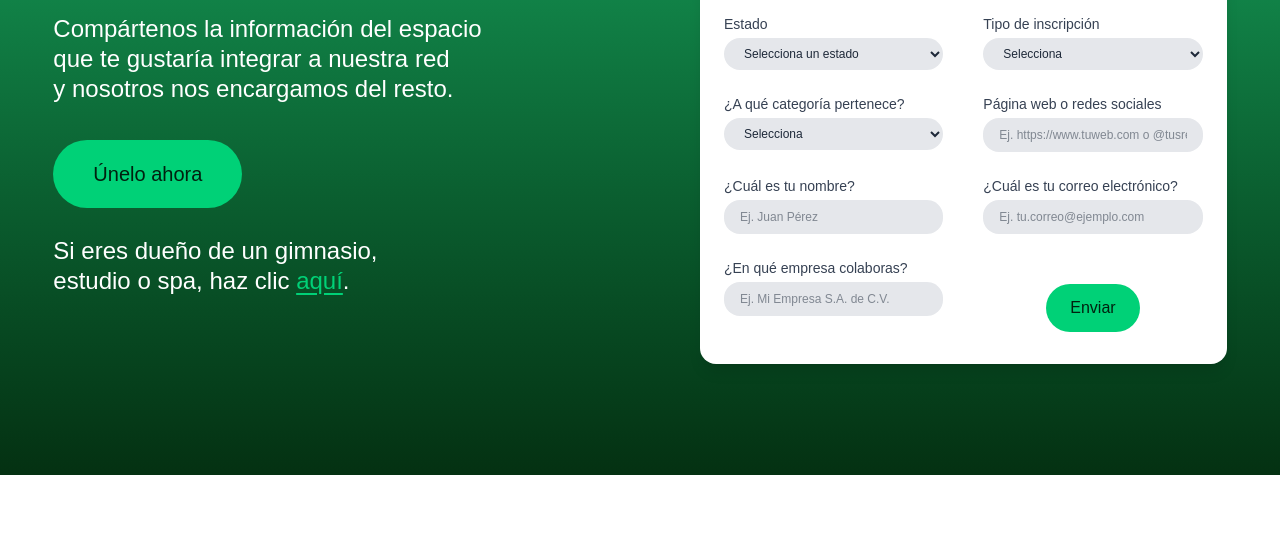
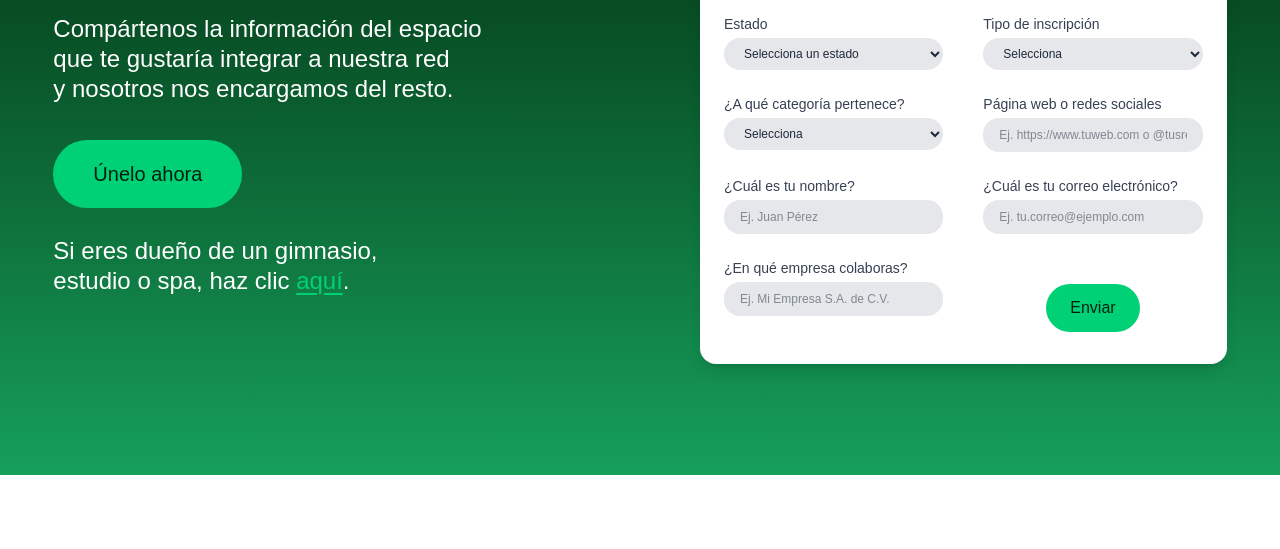
Before and after one commit to rodrigoaiz/totalpass-lp-refiere-gym-usuarios, a website: page public/index.html in a window 1280 px wide. Shown: the part 325-874 px from the top of the page. Drawn offline with Linux system fonts and the light colour scheme; a web font is replaced by a local one.

Commit message:
fix: update gradient colors in styles and input CSS for improved visual consistency

```diff
--- a/src/input.css
+++ b/src/input.css
@@ -101,7 +101,7 @@ html {
   }
   /* Hero */
   .hero {
-    @apply bg-secondary-green-dark xl:bg-gradient-to-b from-secondary-green-mid to-secondary-green-dark md:from-20% text-white xl:h-dvh flex flex-col;
+    @apply bg-secondary-green-dark xl:bg-gradient-to-b to-secondary-green-mid from-secondary-green-dark md:from-20% text-white xl:h-dvh flex flex-col;
   }
   .hero-logo {
     @apply w-full absolute xl:relative top-5 left-0 px-5 lg:px-0 py-5 lg:max-w-11/12 2xl:max-w-4/5 h-1/12 flex items-end justify-center xl:justify-start mx-auto;
```
Also changed, not shown: public/img/logos/png/logo-sportica.png, public/styles.css.
